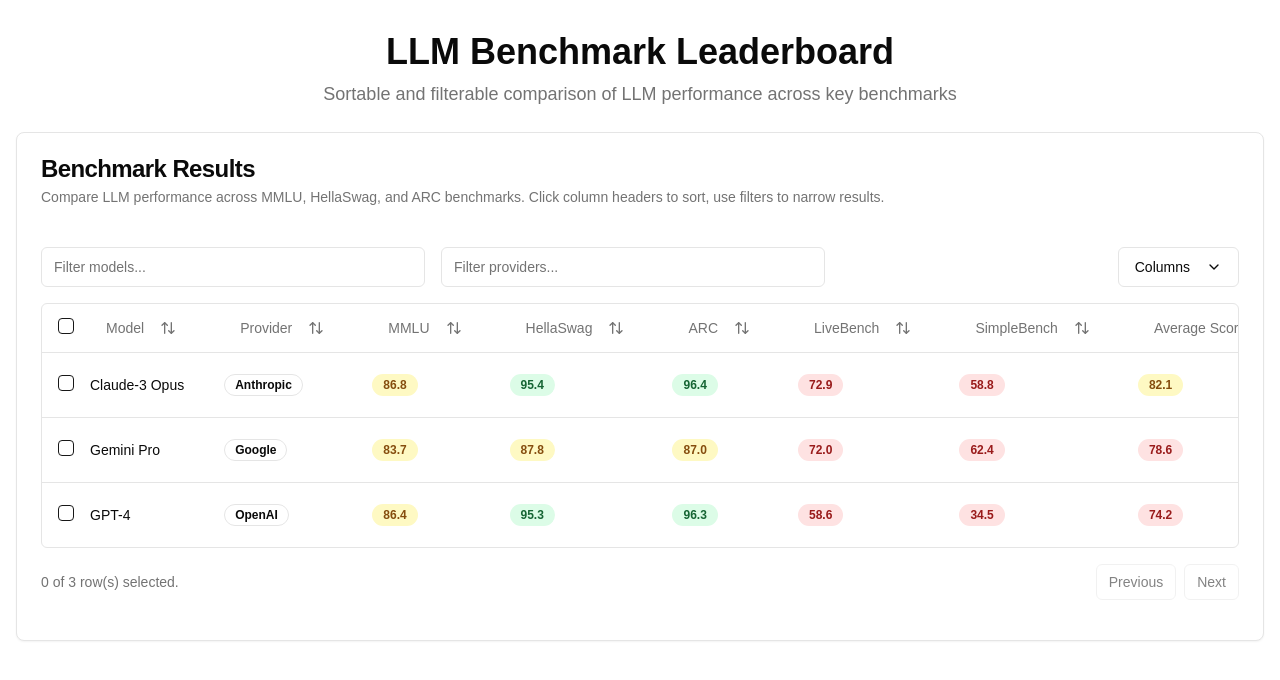
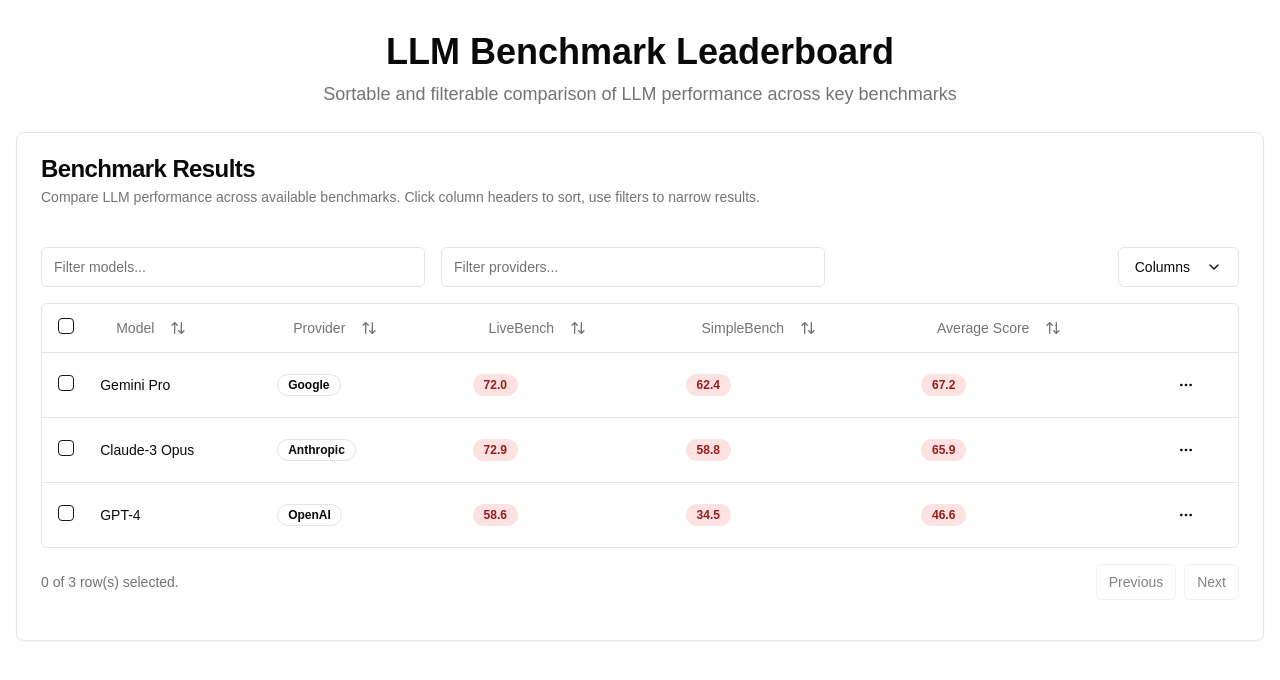
Before and after one commit to maxencefrenette/all-the-benchmarks, a Next.js app: page / in a window 1280 px wide. Shown: the top 680 px of the page. Built offline with nearby package versions, Linux system fonts and the light colour scheme.

Commit message:
Remove outdated benchmarks

```diff
--- a/components/columns.tsx
+++ b/components/columns.tsx
@@ -85,51 +85,6 @@ export const columns: ColumnDef<TableRow>[] = [
     ),
   },
   {
-    accessorKey: "mmlu",
-    header: ({ column }) => {
-      return (
-        <Button
-          variant="ghost"
-          onClick={() => column.toggleSorting(column.getIsSorted() === "asc")}
-        >
-          MMLU
-          <ArrowUpDown className="ml-2 h-4 w-4" />
-        </Button>
-      )
-    },
-    cell: ({ row }) => <ScoreCell score={row.getValue("mmlu")} />,
-  },
-  {
-    accessorKey: "hellaswag",
-    header: ({ column }) => {
-      return (
-        <Button
-          variant="ghost"
-          onClick={() => column.toggleSorting(column.getIsSorted() === "asc")}
-        >
-          HellaSwag
-          <ArrowUpDown className="ml-2 h-4 w-4" />
-        </Button>
-      )
-    },
-    cell: ({ row }) => <ScoreCell score={row.getValue("hellaswag")} />,
-  },
-  {
-    accessorKey: "arc",
-    header: ({ column }) => {
-      return (
-        <Button
-          variant="ghost"
-          onClick={() => column.toggleSorting(column.getIsSorted() === "asc")}
-        >
-          ARC
-          <ArrowUpDown className="ml-2 h-4 w-4" />
-        </Button>
-      )
-    },
-    cell: ({ row }) => <ScoreCell score={row.getValue("arc")} />,
-  },
-  {
     accessorKey: "livebench",
     header: ({ column }) => {
       return (
--- a/components/leaderboard-table.tsx
+++ b/components/leaderboard-table.tsx
@@ -50,8 +50,8 @@ export default function LeaderboardTable() {
         <CardHeader>
           <CardTitle>Benchmark Results</CardTitle>
           <CardDescription>
-            Compare LLM performance across MMLU, HellaSwag, and ARC benchmarks.
-            Click column headers to sort, use filters to narrow results.
+            Compare LLM performance across available benchmarks. Click column
+            headers to sort, use filters to narrow results.
           </CardDescription>
         </CardHeader>
         <CardContent>
--- a/lib/data-loader.ts
+++ b/lib/data-loader.ts
@@ -16,9 +16,6 @@ export interface TableRow {
   id: string
   model: string
   provider: string
-  mmlu: number
-  hellaswag: number
-  arc: number
   livebench: number
   simplebench: number
   averageScore: number
@@ -26,13 +23,7 @@ export interface TableRow {
 
 export async function loadLLMData(): Promise<LLMData[]> {
   const modelSlugs = ["gpt-4", "claude-3", "gemini-pro"]
-  const benchmarkSlugs = [
-    "mmlu",
-    "hellaswag",
-    "arc",
-    "livebench",
-    "simplebench",
-  ]
+  const benchmarkSlugs = ["livebench", "simplebench"]
 
   const llmMap: Record<string, LLMData> = {}
   const aliasMap: Record<string, string> = {}
@@ -112,9 +103,6 @@ export function transformToTableData(llmData: LLMData[]): TableRow[] {
     id: llm.model.toLowerCase().replace(/\s+/g, "-"),
     model: llm.model,
     provider: llm.provider,
-    mmlu: llm.benchmarks.MMLU?.score || 0,
-    hellaswag: llm.benchmarks.HellaSwag?.score || 0,
-    arc: llm.benchmarks.ARC?.score || 0,
     livebench: llm.benchmarks.LiveBench?.score || 0,
     simplebench: llm.benchmarks.SimpleBench?.score || 0,
     averageScore: llm.averageScore || 0,
--- a/public/data/benchmarks/arc.yaml
+++ /dev/null
@@ -1,6 +0,0 @@
-benchmark: ARC
-description: AI2 Reasoning Challenge
-results:
-  gpt-4: 96.3
-  claude-3: 96.4
-  gemini-pro: 87.0
--- a/public/data/benchmarks/hellaswag.yaml
+++ /dev/null
@@ -1,6 +0,0 @@
-benchmark: HellaSwag
-description: Commonsense Natural Language Inference
-results:
-  gpt-4: 95.3
-  claude-3: 95.4
-  gemini-pro: 87.8
--- a/public/data/benchmarks/mmlu.yaml
+++ /dev/null
@@ -1,6 +0,0 @@
-benchmark: MMLU
-description: Massive Multitask Language Understanding
-results:
-  gpt-4: 86.4
-  claude-3: 86.8
-  gemini-pro: 83.7
```
